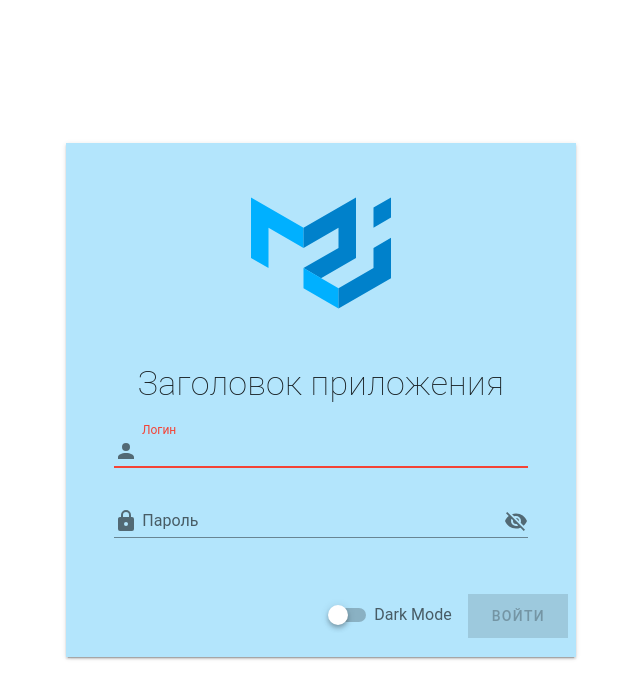
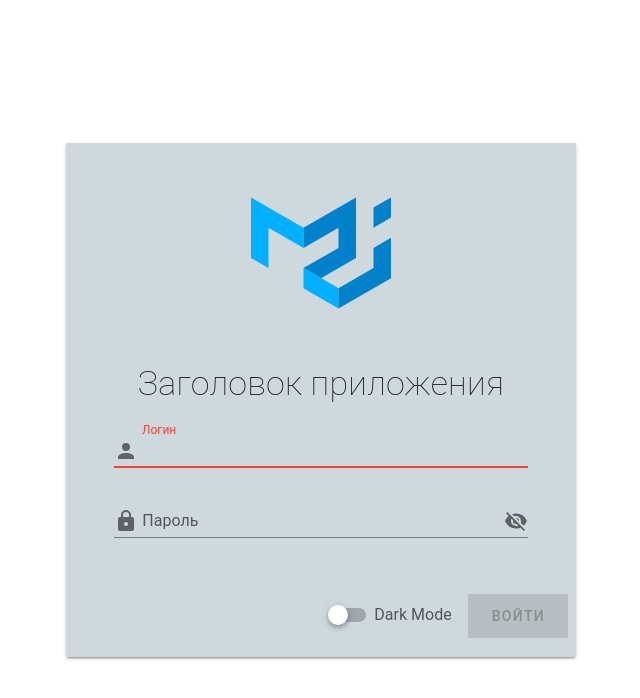
Before and after one commit to nikolay-ermolenko/vue-posts, a Vue app: page /#/ in a window 1280 px wide. Shown: the top 698 px of the page, without its empty margins (319-959 px from the left). Built offline with nearby package versions, Linux system fonts and the light colour scheme; a small style sheet from the web is missing.

Commit message:
loginForm set blueGrey background color

```diff
--- a/src/plugins/vuetify.ts
+++ b/src/plugins/vuetify.ts
@@ -19,7 +19,7 @@ const light: VuetifyThemeVariant = {
   error: colors.red.base,
   success: colors.red.base,
   progress: colors.blue.base,
-  loginForm: colors.lightBlue.lighten4,
+  loginForm: colors.blueGrey.lighten4,
 };
 
 const dark: VuetifyThemeVariant = {
```
